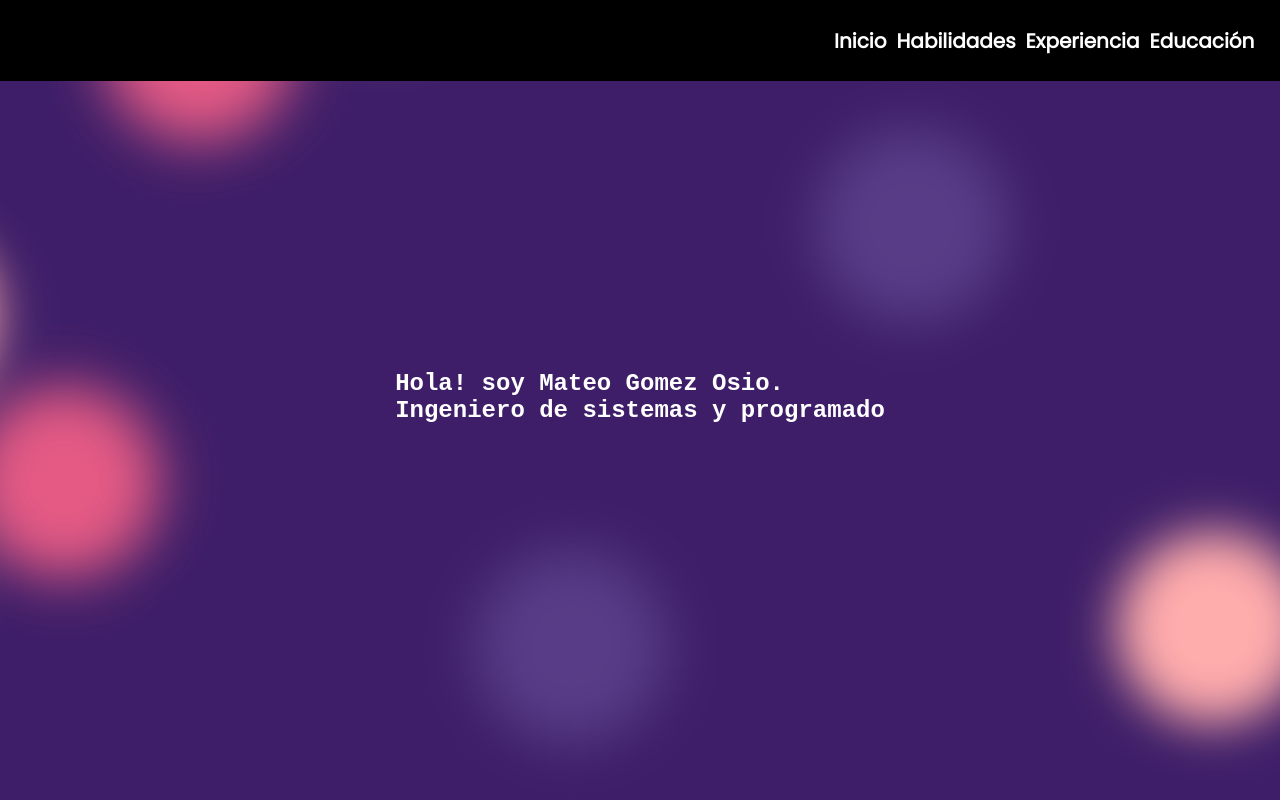
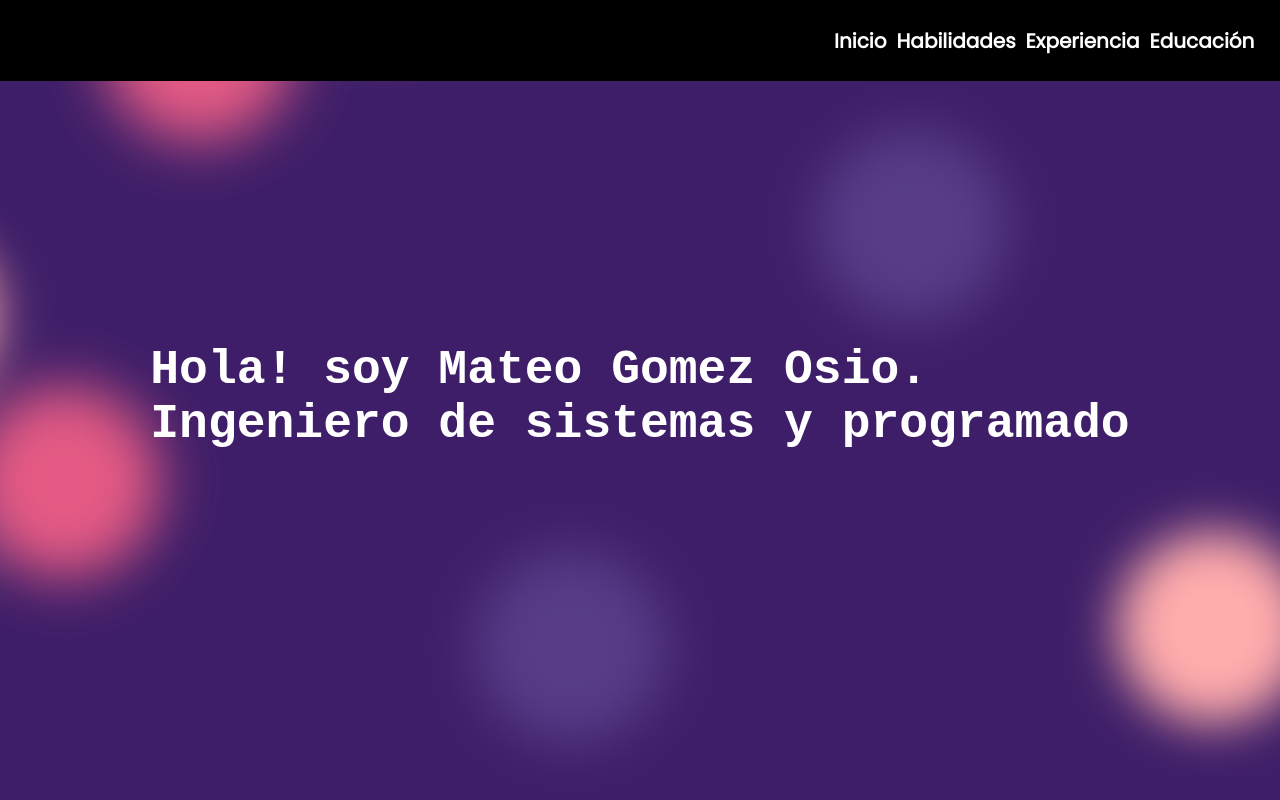
Before and after one commit to matgom97/portafolio, a React (Create React App) app: page / in a window 1280 px wide. Shown: the top 800 px of the page. Built offline with nearby package versions, Linux system fonts and the light colour scheme.

Commit message:
add rest of styles init div

```diff
--- a/src/components/home/presentation.js
+++ b/src/components/home/presentation.js
@@ -14,7 +14,7 @@ const Presentation = () => {
       setText(prevText => {
         if (index1 < originalText1.length) {
           index1++;
-          return originalText1.substring(0, index1) + (index1 < originalText1.length ? '' : '\n') + originalText2.substring(0, index2);
+          return originalText1.substring(0, index1) + (index1 <= originalText1.length ? '' : '\n') + originalText2.substring(0, index2);
         } else if (index2 < originalText2.length) {
           index2++;
           return originalText1 + '\n' + originalText2.substring(0, index2);
@@ -46,10 +46,6 @@ const Presentation = () => {
         <span></span>
         <span></span>
         <span></span>
-        <span></span>
-        <span></span>
-        <span></span>
-        <span></span>
       </div>
     </div>
   );
--- a/src/components/styles/main.module.scss
+++ b/src/components/styles/main.module.scss
@@ -239,10 +239,11 @@
     white-space: pre-wrap;
     overflow: hidden;
     max-width: 90vw;
-    font-size: min(4vw, 24px);
+    font-size: xxx-large;
     // animation: typing 6s steps(63);
     position: relative;
     display: inline-block;
+    z-index: 1;
   }
 
   @keyframes blink {
```
